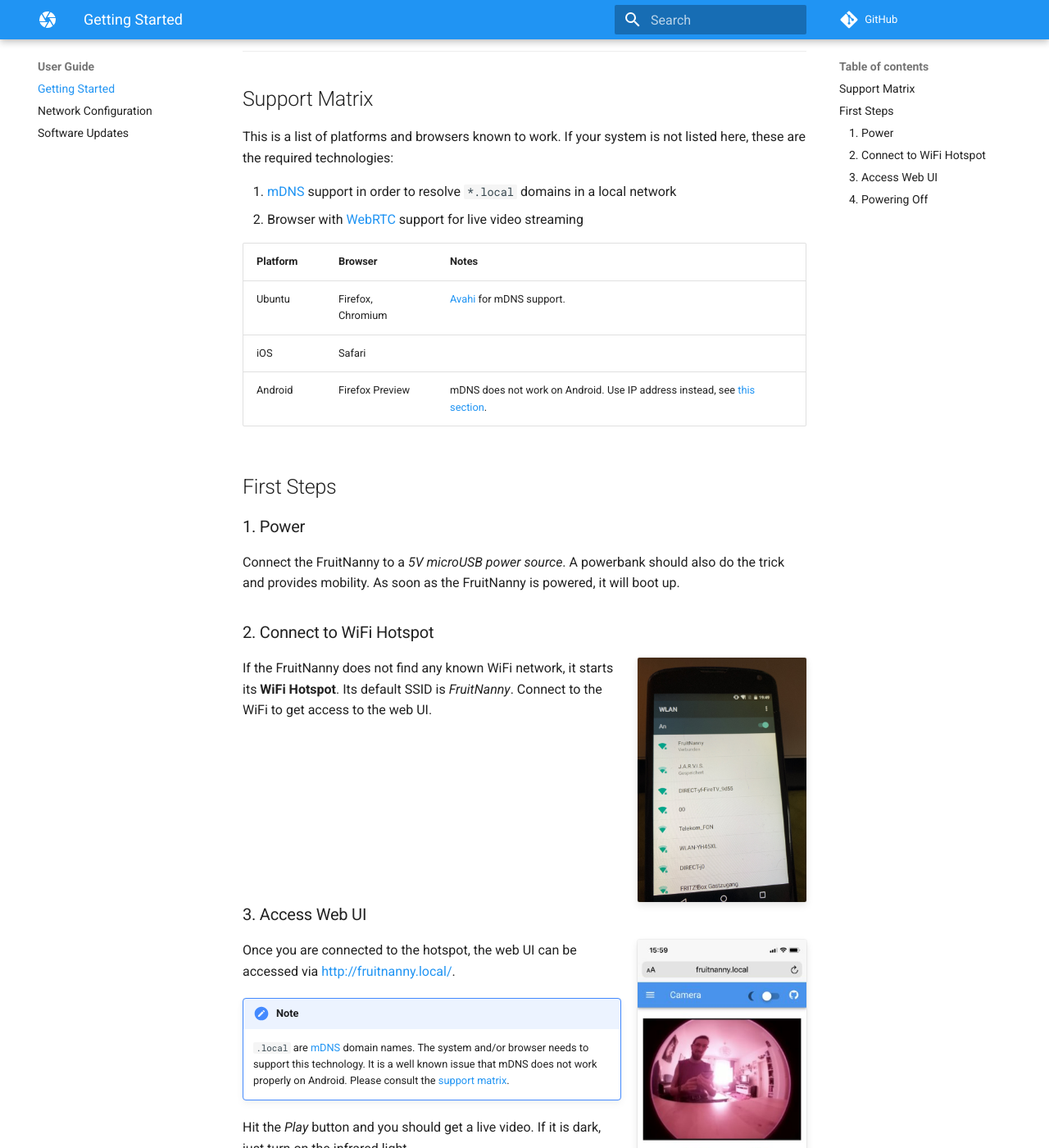
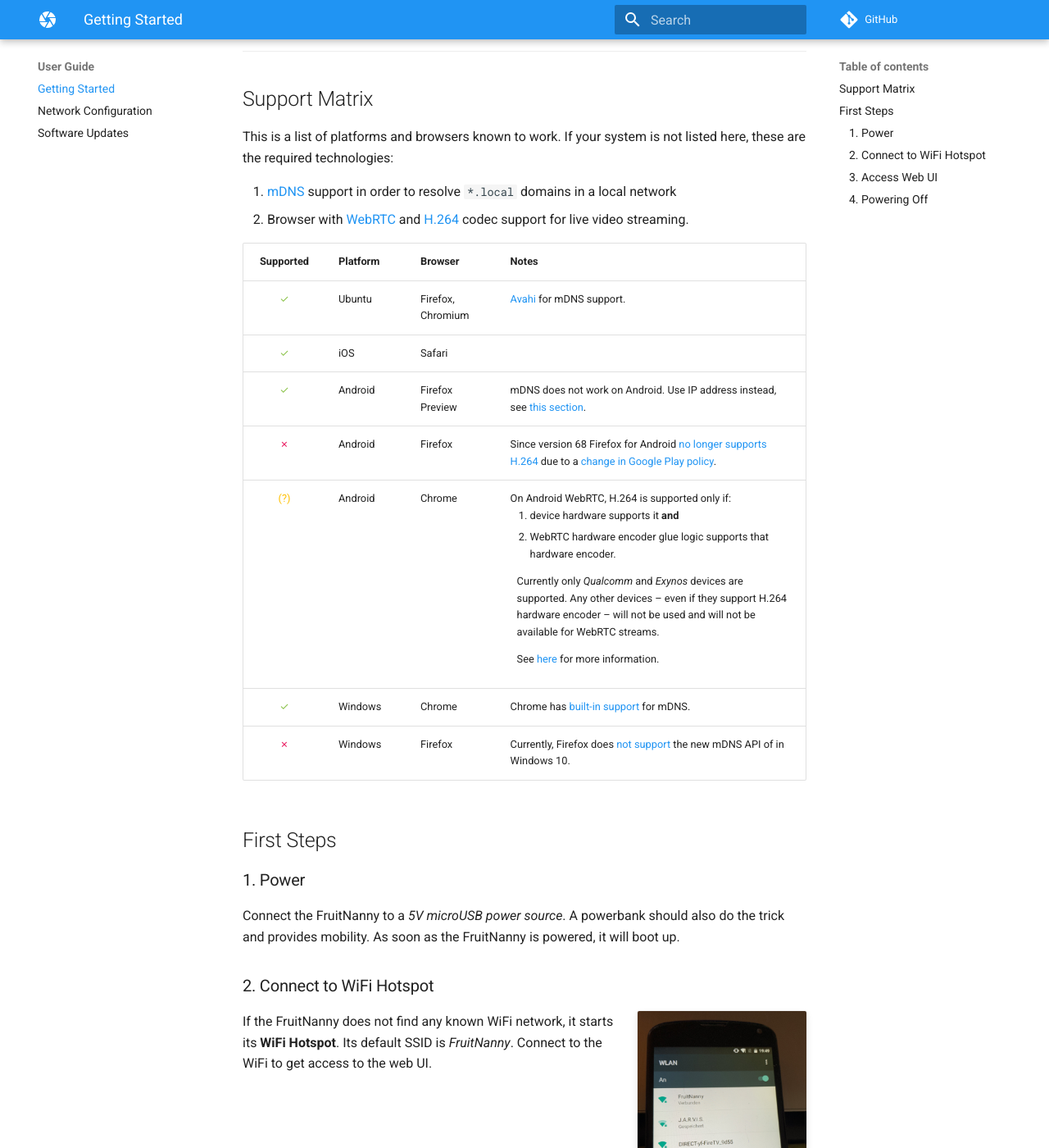
Before and after one commit to fruitnanny/fruitnanny.github.io, an MkDocs documentation site: the page built from docs/user/getting-started.md, in a window 1280 px wide and 1400 px high, scrolled down 766 px. Shown: the whole window at 82% size. Built offline with MkDocs 1.6.1 and Material for MkDocs 9.7.7, drawn with Linux system fonts in a browser that asks for light colours; comment, search, counter and statistics services are not loaded.

Commit message:
Update support matrix
We have new insights about the problems on Android devices.

```diff
--- a/docs/css/extra.css
+++ b/docs/css/extra.css
@@ -27,3 +27,15 @@
 	max-width: 10rem;
 	display: block;
 }
+
+td.supported {
+	color: #8BC34A;
+}
+
+td.partially-supported {
+	color: #FFC107;
+}
+
+td.not-supported {
+	color: #E91E63;
+}
--- a/docs/user/getting-started.md
+++ b/docs/user/getting-started.md
@@ -19,14 +19,96 @@
 listed here, these are the required technologies:
 
 1. [mDNS][mdns] support in order to resolve `*.local` domains in a local network
-2. Browser with [WebRTC][webrtc] support for live video streaming
+2. Browser with [WebRTC][webrtc] and [H.264](https://en.wikipedia.org/wiki/Advanced_Video_Coding)
+   codec support for live video streaming.
 
-Platform | Browser | Notes
--------- | ------- | ------
-Ubuntu   | Firefox, Chromium | [Avahi](https://www.avahi.org/) for mDNS support.
-iOS      | Safari  |
-Android  | Firefox Preview | mDNS does not work on Android. Use IP address instead, see [this section](../network/#using-ip-addresses).
-
+<table>
+	<thead>
+		<tr>
+			<th align="center">Supported</th>
+			<th>Platform</th>
+			<th>Browser</th>
+			<th>Notes</th>
+		</tr>
+	</thead>
+	<tbody>
+		<tr>
+			<td class="supported" align="center">✓</td>
+			<td>Ubuntu</td>
+			<td>Firefox, Chromium</td>
+			<td><a href="https://www.avahi.org/">Avahi</a> for mDNS support.</td>
+		</tr>
+		<tr>
+			<td class="supported" align="center">✓</td>
+			<td>iOS</td>
+			<td>Safari</td>
+			<td></td>
+		</tr>
+		<tr>
+			<td class="supported" align="center">✓</td>
+			<td>Android</td>
+			<td>Firefox Preview</td>
+			<td>
+				mDNS does not work on Android. Use IP address instead, see
+				<a href="../network/#using-ip-addresses">this section</a>.
+			</td>
+		</tr>
+		<tr>
+			<td class="not-supported" align="center">✗</td>
+			<td>Android</td>
+			<td>Firefox</td>
+			<td>
+				Since version 68 Firefox for Android
+				<a href="https://developer.mozilla.org/en-US/docs/Web/Media/Formats/WebRTC_codecs#Supported_video_codecs">no longer supports H.264</a>
+				due to a <a href="https://support.mozilla.org/en-US/kb/firefox-android-openh264">change in Google Play policy</a>.
+			</td>
+		</tr>
+		<tr>
+			<td class="partially-supported" align="center">(?)</td>
+			<td>Android</td>
+			<td>Chrome</td>
+			<td>
+				On Android WebRTC, H.264 is supported only if:
+				<ol>
+					<li>
+    					device hardware supports it <strong>and</strong>
+					</li>
+					<li>
+    					WebRTC hardware encoder glue logic supports that
+    					hardware encoder.
+					</li>
+					<p>
+						Currently only <em>Qualcomm</em> and <em>Exynos</em>
+						devices are supported. Any other devices – even if they
+						support H.264 hardware encoder – will not be used and
+						will not be available for WebRTC streams.
+					</p>
+					<p>
+						See <a href="https://groups.google.com/forum/#!msg/discuss-webrtc/xXjeKbW_JYI/LIXzVrKWCwAJ">here</a>
+						for more information.
+					</p>
+			</td>
+		</tr>
+		<tr>
+			<td class="supported" align="center">✓</td>
+			<td>Windows</td>
+			<td>Chrome</td>
+			<td>
+				Chrome has <a href="https://developer.chrome.com/apps/mdns">built-in support</a>
+				for mDNS.
+			</td>
+		</tr>
+		<tr>
+			<td class="not-supported" align="center">✗</td>
+			<td>Windows</td>
+			<td>Firefox</td>
+			<td>
+				Currently, Firefox does <a href="https://bugzilla.mozilla.org/show_bug.cgi?id=1239909">not support</a>
+				the new mDNS API of in Windows 10.
+			</td>
+		</tr>
+	</tbody>
+</table>
 
 ## First Steps
 
```
